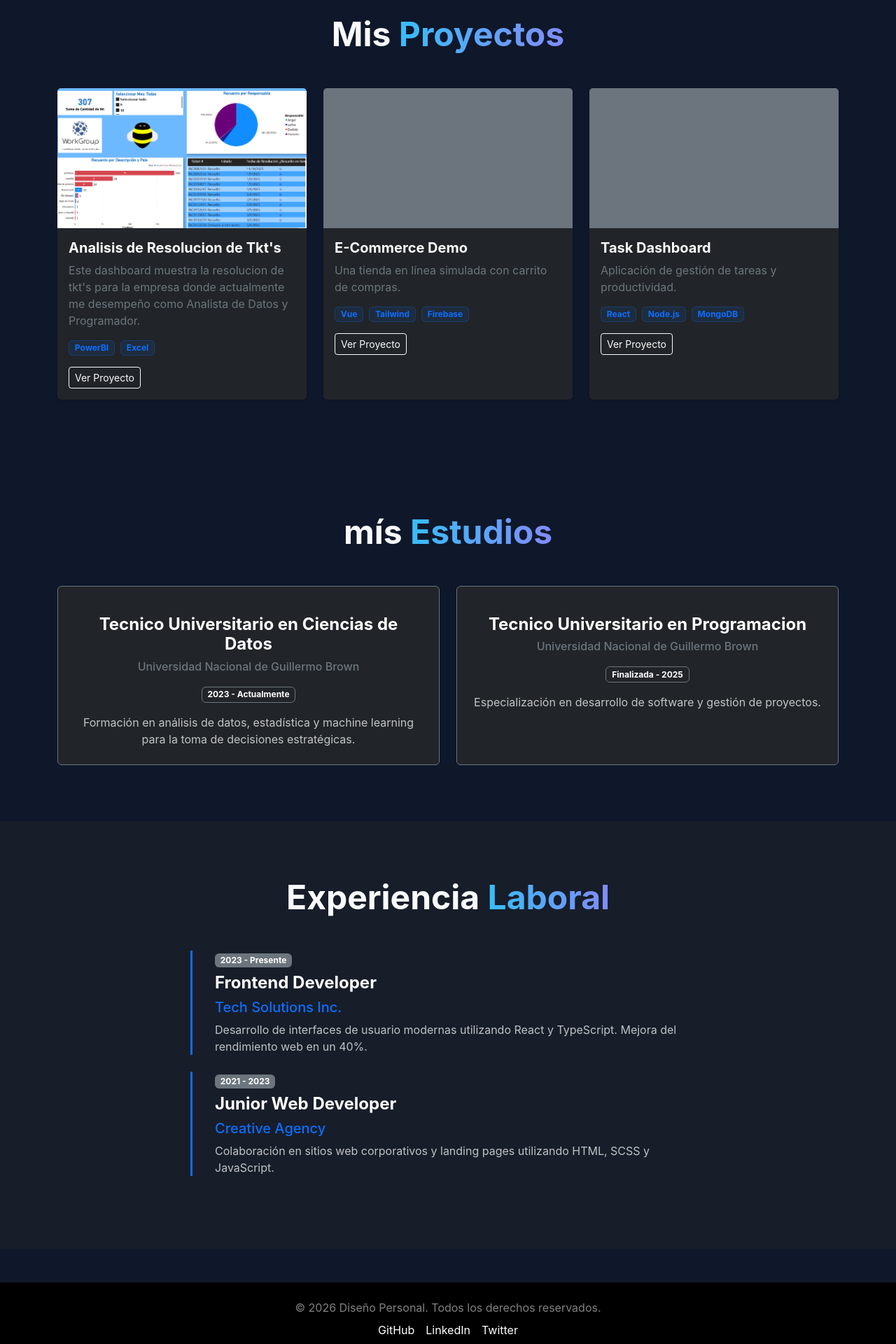
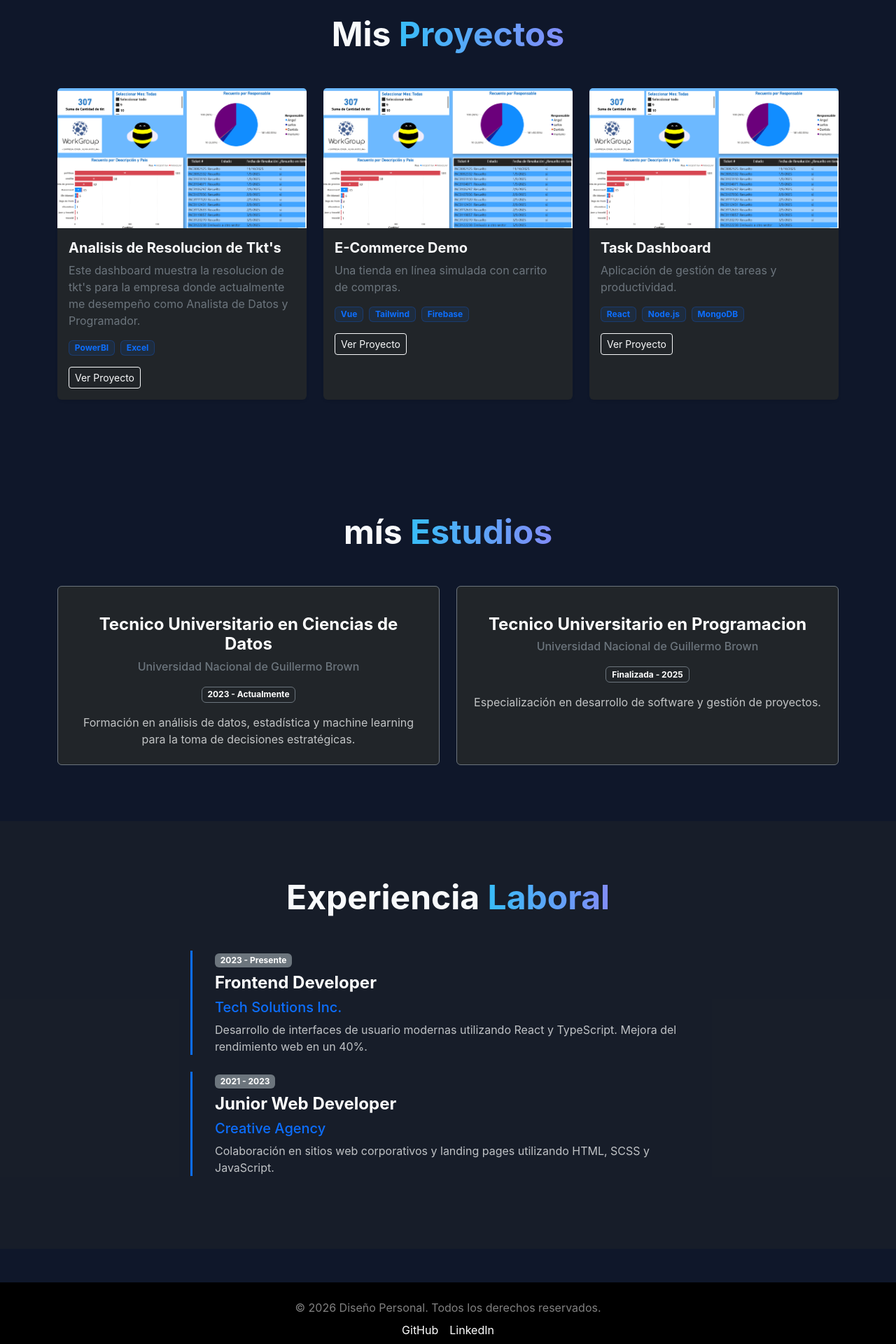
Before and after one commit to MarianoGabrielV/PortfolioDatos, a React (Vite) app: page / in a window 1280 px wide. Shown: the part 860-2780 px from the top of the page at 70% size. Built offline with nearby package versions, Linux system fonts and the light colour scheme.

Commit message:
accesosLinkyGit

```diff
--- a/src/components/Footer.jsx
+++ b/src/components/Footer.jsx
@@ -6,10 +6,9 @@ const Footer = () => {
             <div className="container">
                 <p className="mb-2">&copy; {new Date().getFullYear()} Diseño Personal. Todos los derechos reservados.</p>
                 <div className="d-flex justify-content-center gap-3">
-                    <a href="#" className="text-white text-decoration-none">GitHub</a>
-                    <a href="#" className="text-white text-decoration-none">LinkedIn</a>
-                    <a href="#" className="text-white text-decoration-none">Twitter</a>
-                </div>
+                    <a href="https://github.com/MarianoGabrielV" className="text-white text-decoration-none">GitHub</a>
+                    <a href="https://www.linkedin.com/in/marianovergniaud/" className="text-white text-decoration-none">LinkedIn</a>
+                    </div>
             </div>
         </footer>
     );
--- a/src/components/Projects.jsx
+++ b/src/components/Projects.jsx
@@ -8,21 +8,23 @@ const Projects = () => {
             description: "Este dashboard muestra la resolucion de tkt's para la empresa donde actualmente me desempeño como Analista de Datos y Programador.",
             tags: ["PowerBI", "Excel"],
             link: "#",
-            image: "/images/dashbees.png"
+            image: "/Images/dashbees.png"
         },
         {
             id: 2,
             title: "E-Commerce Demo",
             description: "Una tienda en línea simulada con carrito de compras.",
             tags: ["Vue", "Tailwind", "Firebase"],
-            link: "#"
+            link: "#",
+            image: "/Images/dashbees.png"
         },
         {
             id: 3,
             title: "Task Dashboard",
             description: "Aplicación de gestión de tareas y productividad.",
             tags: ["React", "Node.js", "MongoDB"],
-            link: "#"
+            link: "#",
+            image: "/Images/dashbees.png"
         }
     ];
 
```
